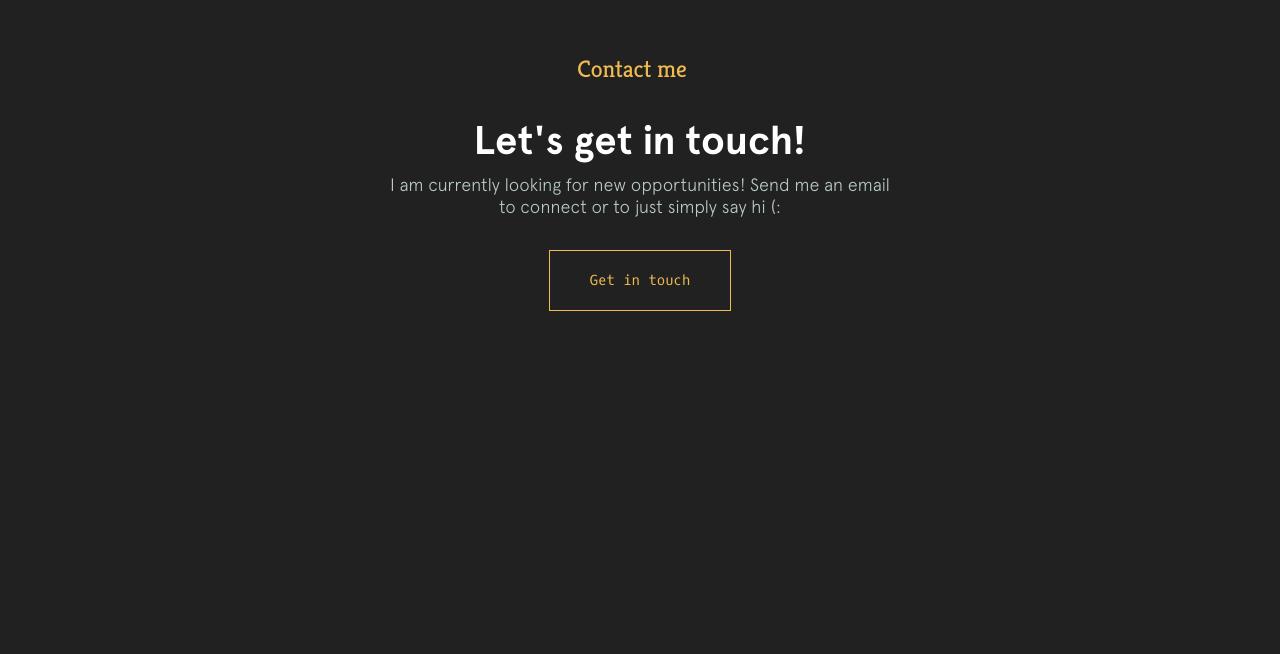
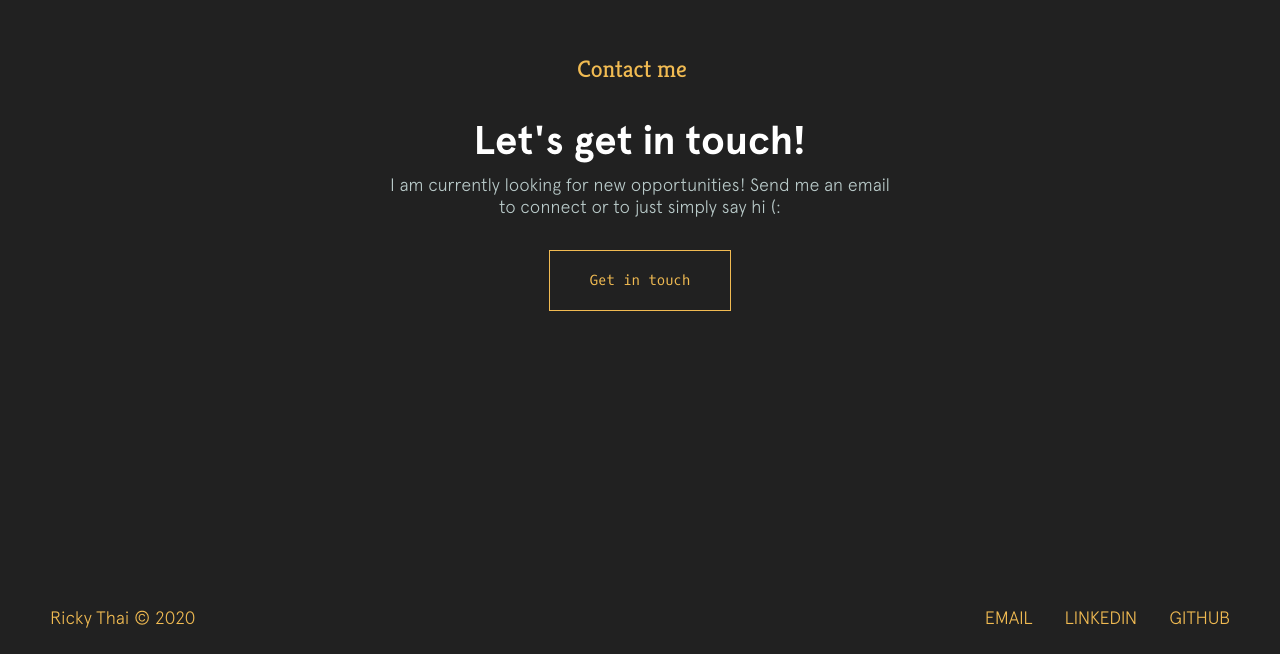
Before and after one commit to rvthai/portfolio, a Gatsby site: page / in a window 1280 px wide. Shown: the part 3728-4382 px from the top of the page. Before the commit the page ends 4310 px from the top, so only its background shows below. Built offline with nearby package versions, Linux system fonts and the light colour scheme; Gatsby itself is replaced by a stand-in of ours.

Commit message:
Add footer

```diff
--- a/src/components/footer.js
+++ b/src/components/footer.js
@@ -1,7 +1,17 @@
 import React from "react"
+import styles from "../styles/footer.module.scss"
 
 function Footer() {
-  return <div style={{ maxWidth: 1200, margin: "3rem auto" }}>Footer</div>
+  return (
+    <div className={styles.container}>
+      <p>Ricky Thai © 2020</p>
+      <div className={styles.socials}>
+        <p className={styles.link}>EMAIL</p>
+        <p className={styles.link}>LINKEDIN</p>
+        <p>GITHUB</p>
+      </div>
+    </div>
+  )
 }
 
 export default Footer
--- a/src/pages/index.js
+++ b/src/pages/index.js
@@ -7,7 +7,7 @@ import About from "../components/about"
 import Experience from "../components/experience"
 import Projects from "../components/projects"
 import Contact from "../components/Contact"
-// import Footer from "../components/footer"
+import Footer from "../components/footer"
 import Layout from "../components/layout"
 
 function Main() {
@@ -23,6 +23,7 @@ function Main() {
         </Layout>
         <Contact />
       </div>
+      <Footer />
     </div>
   )
 }
--- /dev/null
+++ b/src/styles/footer.module.scss
@@ -0,0 +1,25 @@
+// Variables
+$orange: #f1bb52;
+$font: "Oxygen Mono";
+$openfont: "Open Sans";
+$kreonfont: "Kreon";
+$light-slate: #b9cac9;
+
+.container {
+  display: flex;
+  align-items: center;
+  justify-content: space-between;
+  width: 100%;
+  padding: 25px 50px;
+  transition: 0.3s;
+  z-index: 2;
+  color: $orange;
+}
+
+.socials {
+  display: flex;
+}
+
+.link {
+  margin-right: 2rem;
+}
```
